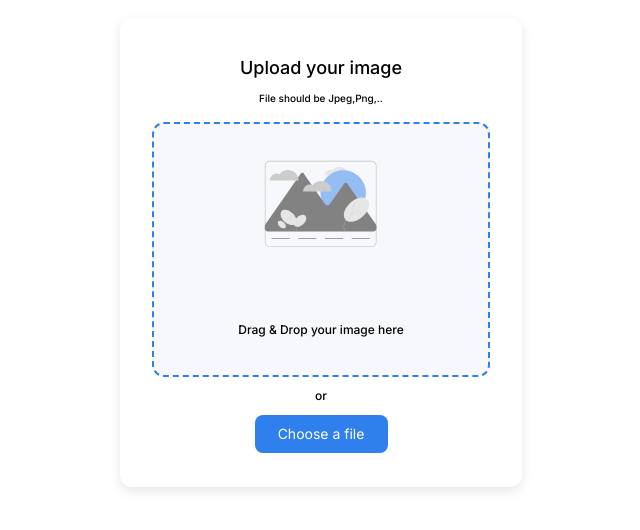
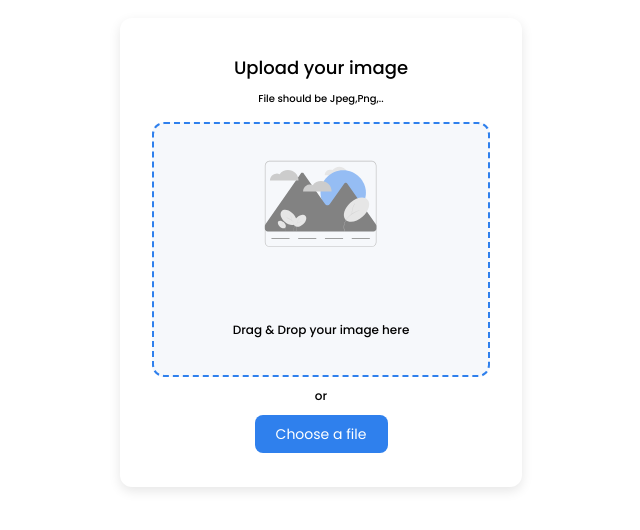
Before and after one commit to Camilo-J/ImageUploader, a Next.js app: page / in a window 1280 px wide. Shown: the part 148-678 px from the top of the page, without its empty margins (319-959 px from the left). Built offline with nearby package versions, Linux system fonts and the light colour scheme.

Commit message:
style: add prettier formater  to the file

```diff
--- a/src/app/layout.tsx
+++ b/src/app/layout.tsx
@@ -1,21 +1,24 @@
-import './globals.css'
-import { Inter } from 'next/font/google'
+import "./globals.css";
+import { Inter, Poppins } from "next/font/google";
 
-const inter = Inter({ subsets: ['latin'] })
+const poppins = Poppins({
+  weight: ["100", "200", "300", "400", "500"],
+  subsets: ["latin"],
+});
 
 export const metadata = {
-  title: 'Create Next App',
-  description: 'Generated by create next app',
-}
+  title: "Create Next App",
+  description: "Generated by create next app",
+};
 
 export default function RootLayout({
   children,
 }: {
-  children: React.ReactNode
+  children: React.ReactNode;
 }) {
   return (
     <html lang="en">
-      <body className={inter.className}>{children}</body>
+      <body className={poppins.className}>{children}</body>
     </html>
-  )
+  );
 }
```
